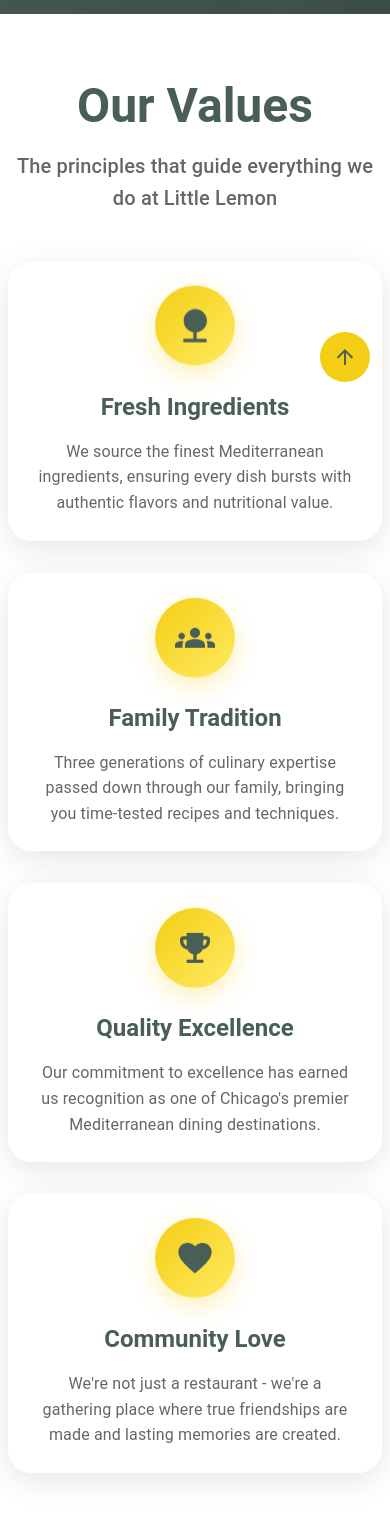
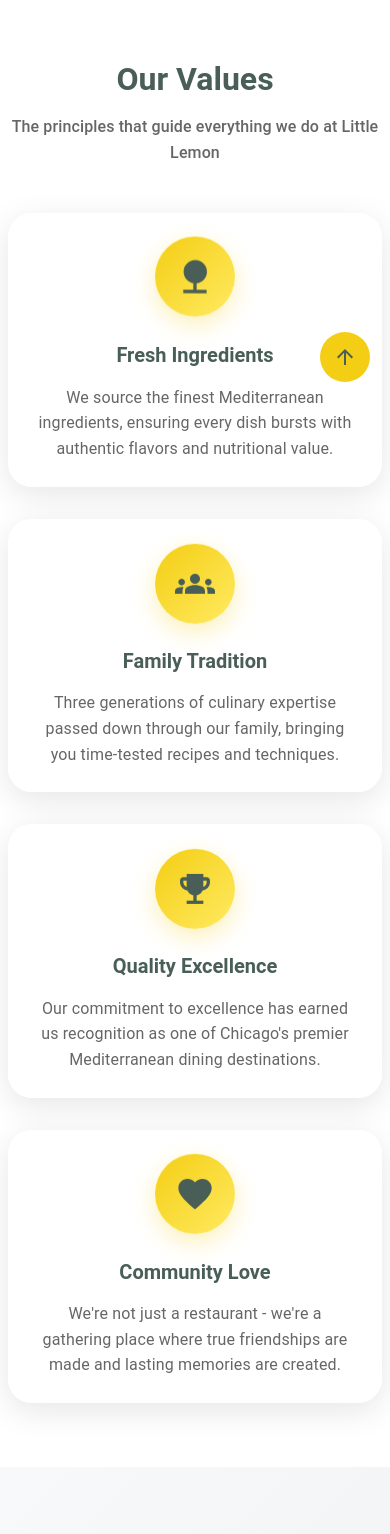
Before and after one commit to huzaifa-frontend/little-lemon-app, a React (Create React App) app: page /about in a window 390 px wide. Shown: the part 432-1966 px from the top of the page. Built offline with nearby package versions, Linux system fonts and the light colour scheme.

Commit message:
Update AboutPage.jsx

```diff
--- a/src/components/pages/AboutPage.jsx
+++ b/src/components/pages/AboutPage.jsx
@@ -164,6 +164,15 @@ const StatNumber = styled(Typography)(({ theme }) => ({
   color: "#f4ce14",
   lineHeight: 1,
   textShadow: "2px 2px 4px rgba(0,0,0,0.3)",
+  [theme.breakpoints.down("md")]: {
+    fontSize: "2.5rem",
+  },
+  [theme.breakpoints.down("sm")]: {
+    fontSize: "2rem",
+  },
+  [theme.breakpoints.down("xs")]: {
+    fontSize: "1.8rem",
+  },
 }));
 
 const TeamMemberCard = styled(Card)(({ theme }) => ({
@@ -451,7 +460,19 @@ function AboutPage() {
       <Zoom in={animateStats} style={{ transitionDelay: `${index * 200}ms` }}>
         <StatCard>
           <StatNumber variant="h3">{displayNumber}</StatNumber>
-          <Typography variant="h6" sx={{ mt: 1, fontWeight: 500 }}>
+          <Typography
+            variant="h6"
+            sx={{
+              mt: 1,
+              fontWeight: 500,
+              fontSize: {
+                xs: "0.9rem", // Mobile: 14.4px
+                sm: "1rem", // Small: 16px
+                md: "1.1rem", // Medium: 17.6px
+                lg: "1.25rem", // Large: 20px (default h6)
+              },
+            }}
+          >
             {stat.label}
           </Typography>
         </StatCard>
@@ -483,6 +504,12 @@ function AboutPage() {
                 fontWeight: 700,
                 color: "#495e57",
                 mb: 2,
+                fontSize: {
+                  xs: "2rem", // Mobile: 32px
+                  sm: "2.25rem", // Small: 36px
+                  md: "2.5rem", // Medium: 40px
+                  lg: "3rem", // Large: 48px (default h3)
+                },
                 animation: `${fadeInUp} 0.8s ease-out`,
               }}
             >
@@ -494,6 +521,12 @@ function AboutPage() {
                 color: "#666",
                 maxWidth: "600px",
                 mx: "auto",
+                fontSize: {
+                  xs: "1rem", // Mobile: 16px
+                  sm: "1.1rem", // Small: 17.6px
+                  md: "1.2rem", // Medium: 19.2px
+                  lg: "1.25rem", // Large: 20px (default h6)
+                },
                 animation: `${fadeInUp} 0.8s ease-out 0.2s both`,
               }}
             >
@@ -518,7 +551,17 @@ function AboutPage() {
                       </IconWrapper>
                       <Typography
                         variant="h5"
-                        sx={{ fontWeight: 600, mb: 2, color: "#495e57" }}
+                        sx={{
+                          fontWeight: 600,
+                          mb: 2,
+                          color: "#495e57",
+                          fontSize: {
+                            xs: "1.25rem", // Mobile: 20px
+                            sm: "1.35rem", // Small: 21.6px
+                            md: "1.45rem", // Medium: 23.2px
+                            lg: "1.5rem", // Large: 24px (default h5)
+                          },
+                        }}
                       >
                         {value.title}
                       </Typography>
@@ -550,6 +593,12 @@ function AboutPage() {
                 fontWeight: 700,
                 color: "#495e57",
                 mb: 2,
+                fontSize: {
+                  xs: "2rem", // Mobile: 32px
+                  sm: "2.25rem", // Small: 36px
+                  md: "2.5rem", // Medium: 40px
+                  lg: "3rem", // Large: 48px (default h3)
+                },
               }}
             >
               Our Journey in Numbers
@@ -592,6 +641,12 @@ function AboutPage() {
                 fontWeight: 700,
                 color: "#495e57",
                 mb: 2,
+                fontSize: {
+                  xs: "2rem", // Mobile: 32px
+                  sm: "2.25rem", // Small: 36px
+                  md: "2.5rem", // Medium: 40px
+                  lg: "3rem", // Large: 48px (default h3)
+                },
               }}
             >
               Meet Our Team
@@ -602,6 +657,12 @@ function AboutPage() {
                 color: "#666",
                 maxWidth: "600px",
                 mx: "auto",
+                fontSize: {
+                  xs: "1rem", // Mobile: 16px
+                  sm: "1.1rem", // Small: 17.6px
+                  md: "1.2rem", // Medium: 19.2px
+                  lg: "1.25rem", // Large: 20px (default h6)
+                },
               }}
             >
               The passionate people behind Little Lemon's success
@@ -632,7 +693,17 @@ function AboutPage() {
                       />
                       <Typography
                         variant="h5"
-                        sx={{ fontWeight: 600, mb: 1, color: "#495e57" }}
+                        sx={{
+                          fontWeight: 600,
+                          mb: 1,
+                          color: "#495e57",
+                          fontSize: {
+                            xs: "1.25rem", // Mobile: 20px
+                            sm: "1.35rem", // Small: 21.6px
+                            md: "1.45rem", // Medium: 23.2px
+                            lg: "1.5rem", // Large: 24px (default h5)
+                          },
+                        }}
                       >
                         {member.name}
                       </Typography>
@@ -979,16 +1050,6 @@ function AboutPage() {
           }
         }
 
-        @media (max-width: 768px) {
-          .hero-title {
-            font-size: 2.5rem;
-          }
-
-          .hero-subtitle {
-            font-size: 1.1rem;
-          }
-        }
-
         /* CTA section typography to match hero section */
         .cta-title {
           font-size: 3rem !important;
```
